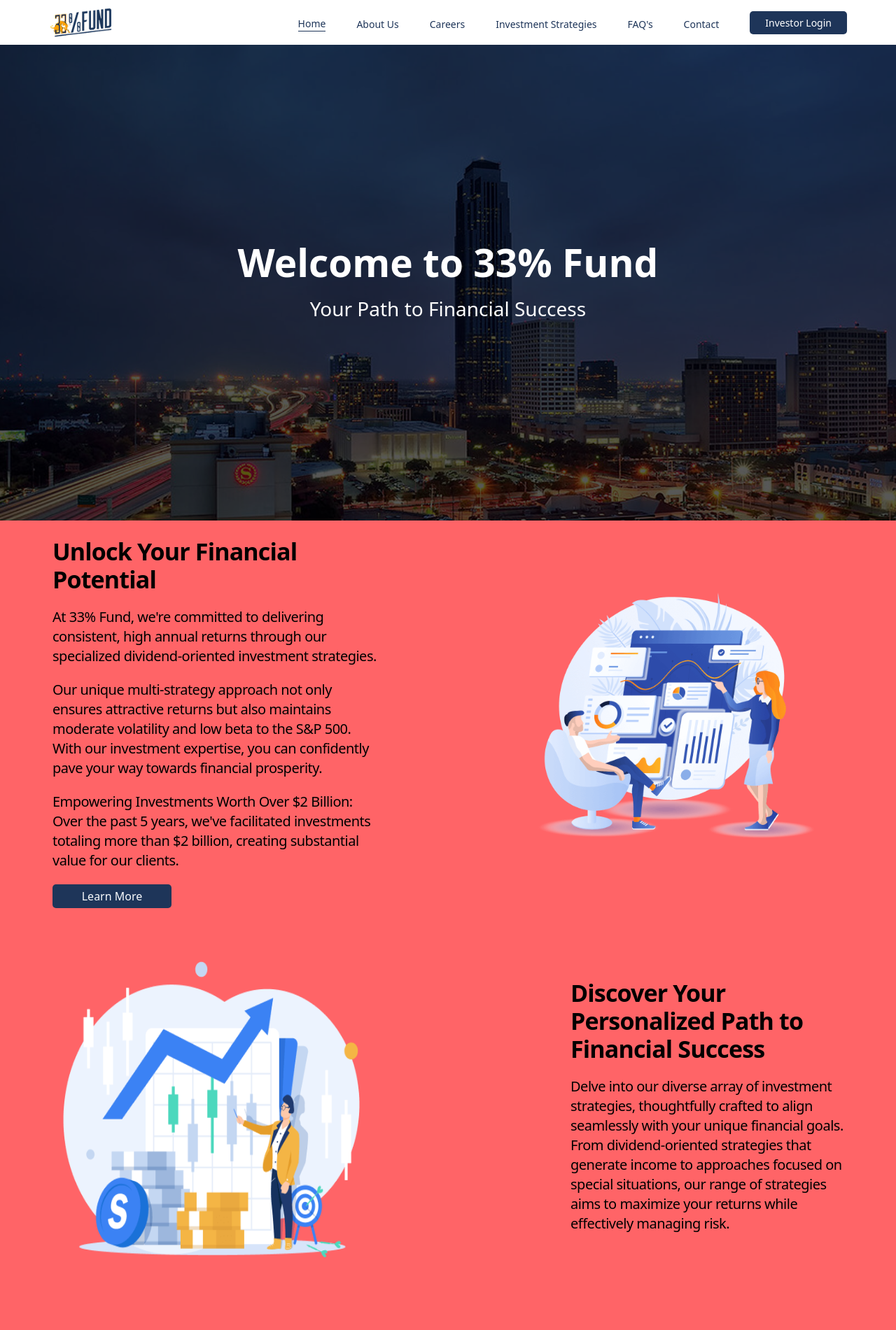
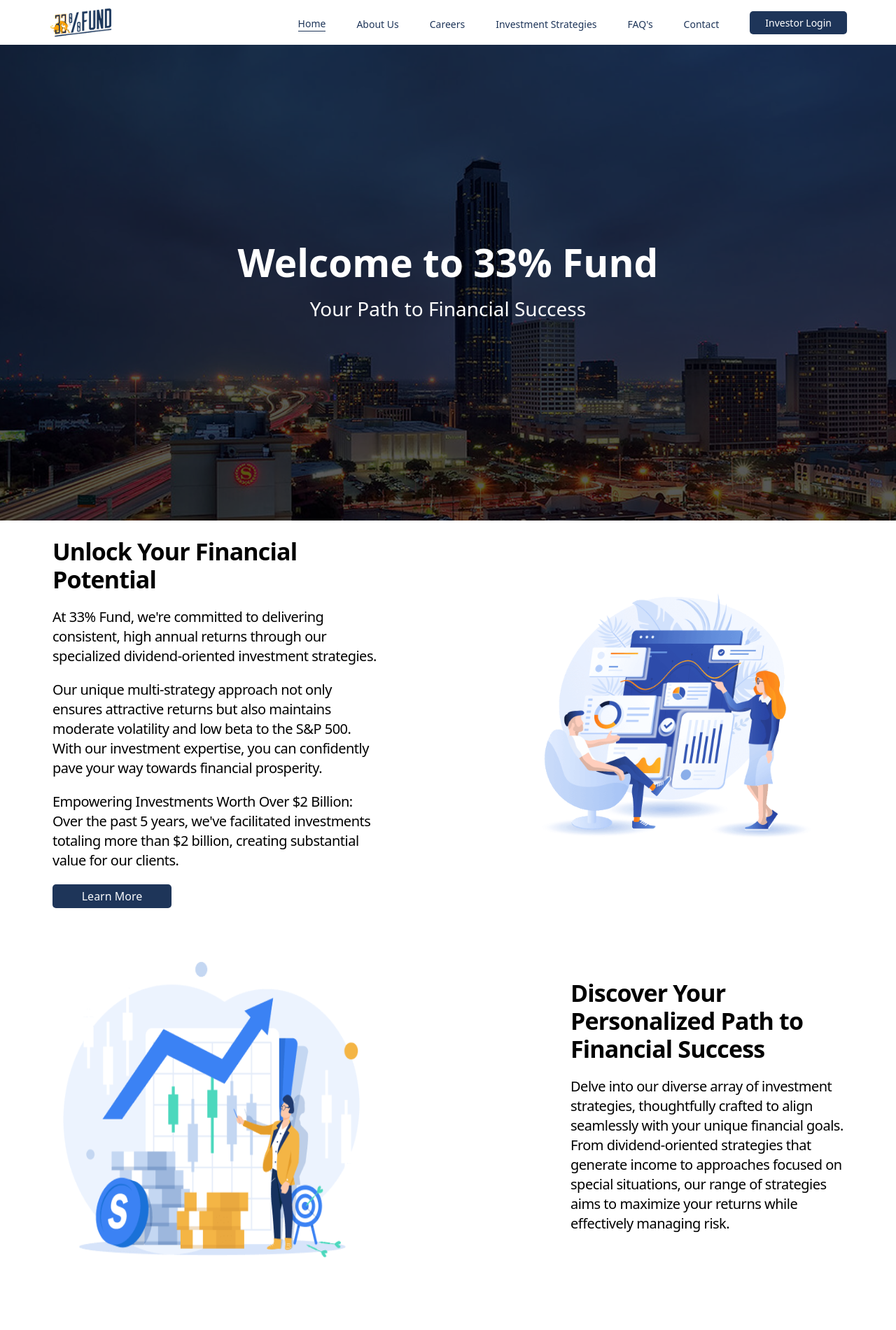
Before and after one commit to mkdevelopers7/33-fund, a React (Vite) app: page / in a window 1280 px wide. Shown: the top 1901 px of the page at 70% size. Built offline with nearby package versions, Linux system fonts and the light colour scheme.

Commit message:
Homepage made responsive 5

```diff
--- a/src/components/Content.jsx
+++ b/src/components/Content.jsx
@@ -22,7 +22,7 @@ const HeadingTertiary = styled.h3`
 function Content() {
   return (
     <>
-      <div className=" px-5 md:px-[75px] overflow-x-clip pb-12 sm:bg-amber-300 md:bg-green-400 lg:bg-red-400">
+      <div className=" px-5 md:px-[75px] overflow-x-clip pb-12">
         <div className="py-6 flex flex-col-reverse md:flex-row justify-around items-center md:gap-[50px] lg:gap-[190px]">
           <div className="flex flex-col gap-5">
             <HeadingSecondary>Unlock Your Financial Potential</HeadingSecondary>
```
